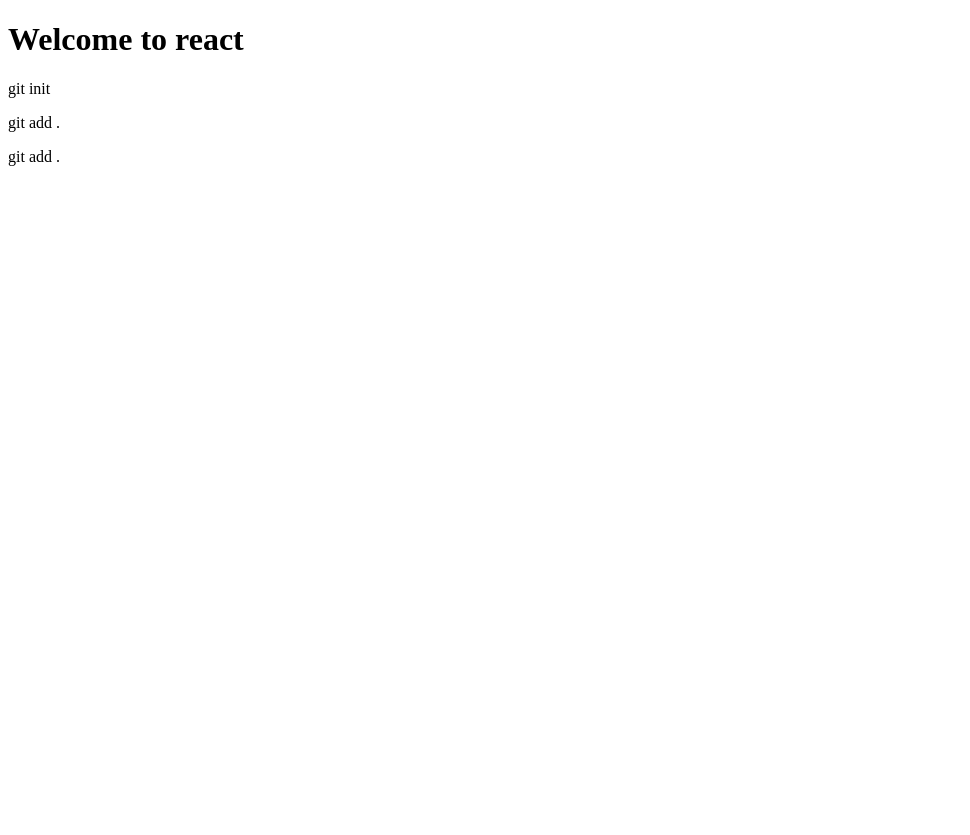
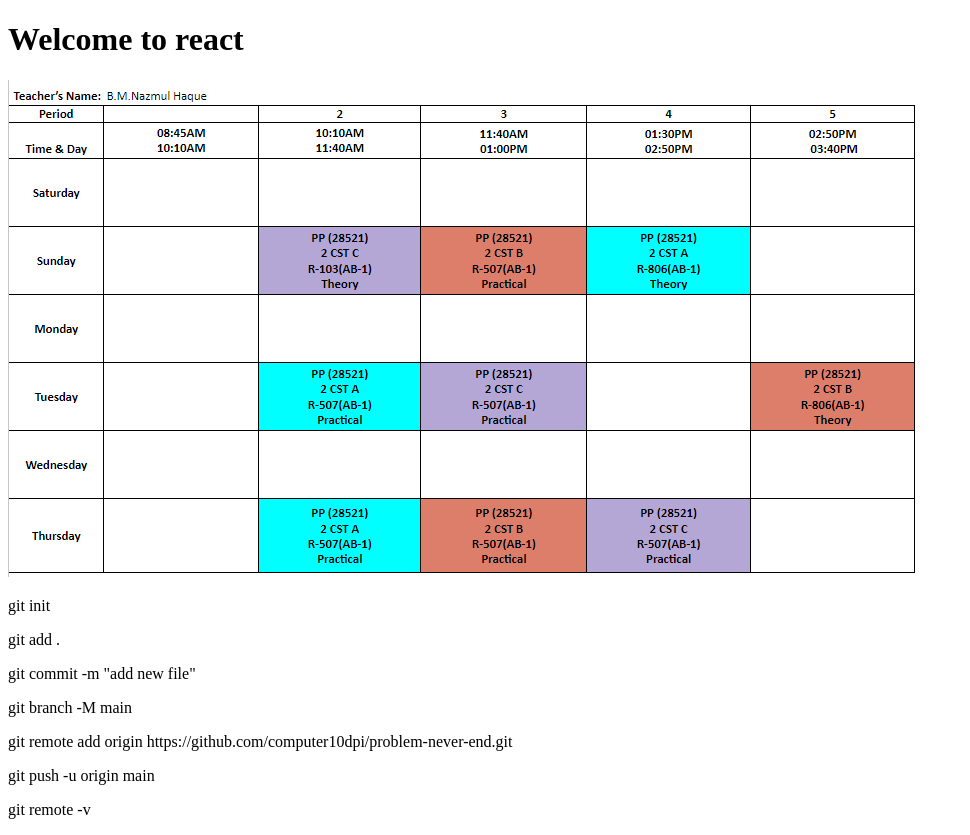
Before and after one commit to computer10dpi/problem-never-end, a plain HTML site: page index.html in a window 1280 px wide. Shown: the whole page, without its empty margins (0-970 px from the left). Before the commit the page ends 800 px from the top, so only its background shows below. Drawn offline with Linux system fonts and the light colour scheme.

Commit message:
add images new file

```diff
--- a/index.html
+++ b/index.html
@@ -9,9 +9,16 @@
     <div>
         <h1>Welcome to react</h1>
 
+        <img src="images/NazRoutine.PNG" alt="no image" srcset="">
+
         <p> git init </p>
         <p> git add . </p>
-        <p> git add . </p>
+        <p> git commit -m "add new file" </p>
+        <p> git branch -M main </p>
+        <p> git remote add origin https://github.com/computer10dpi/problem-never-end.git </p>
+        <p> git push -u origin main</p>
+
+        <p> git remote -v</p>
     </div>
 </body>
 </html>
```
Also changed, not shown: images/NazRoutine.PNG (added).
